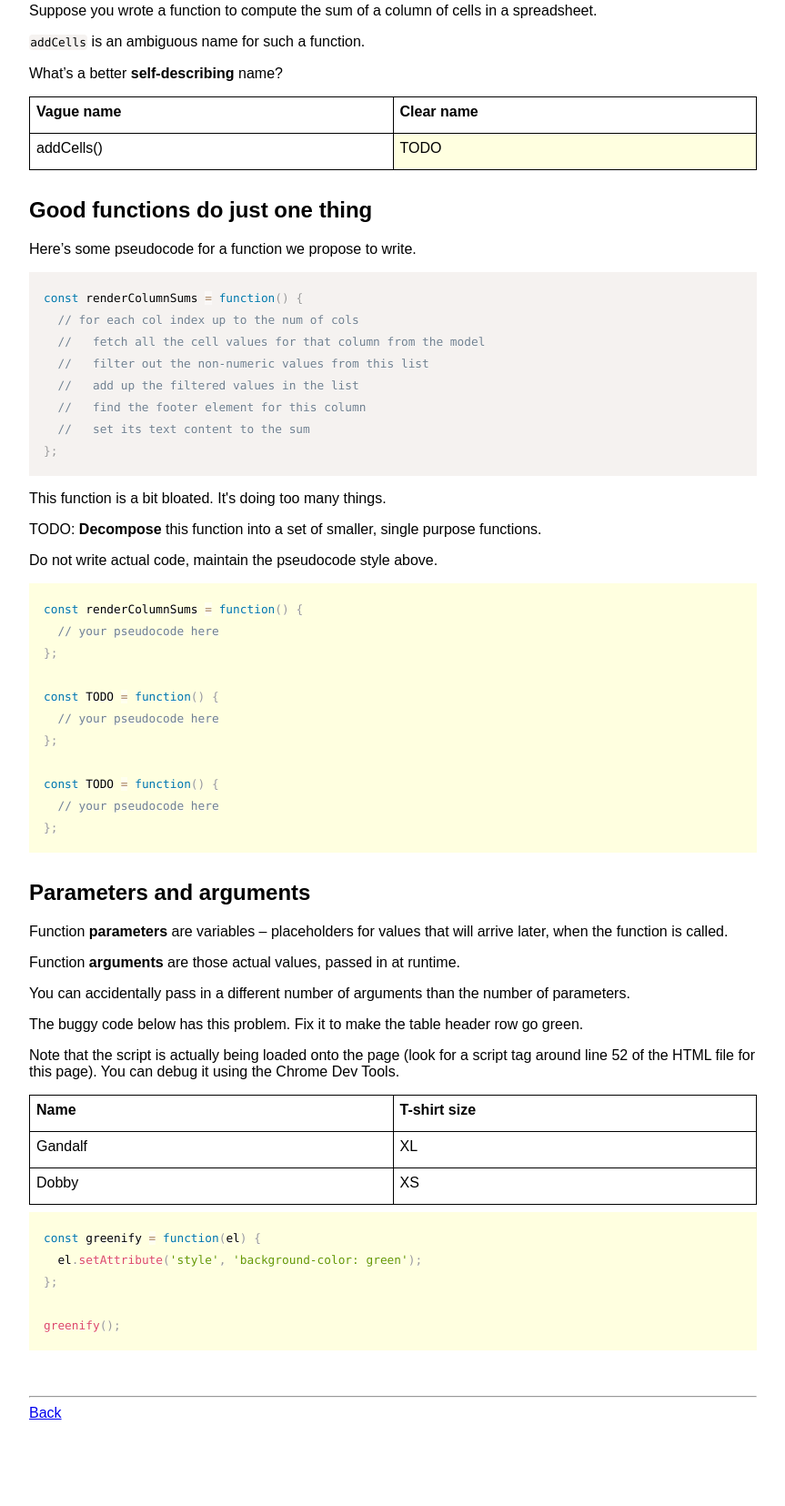
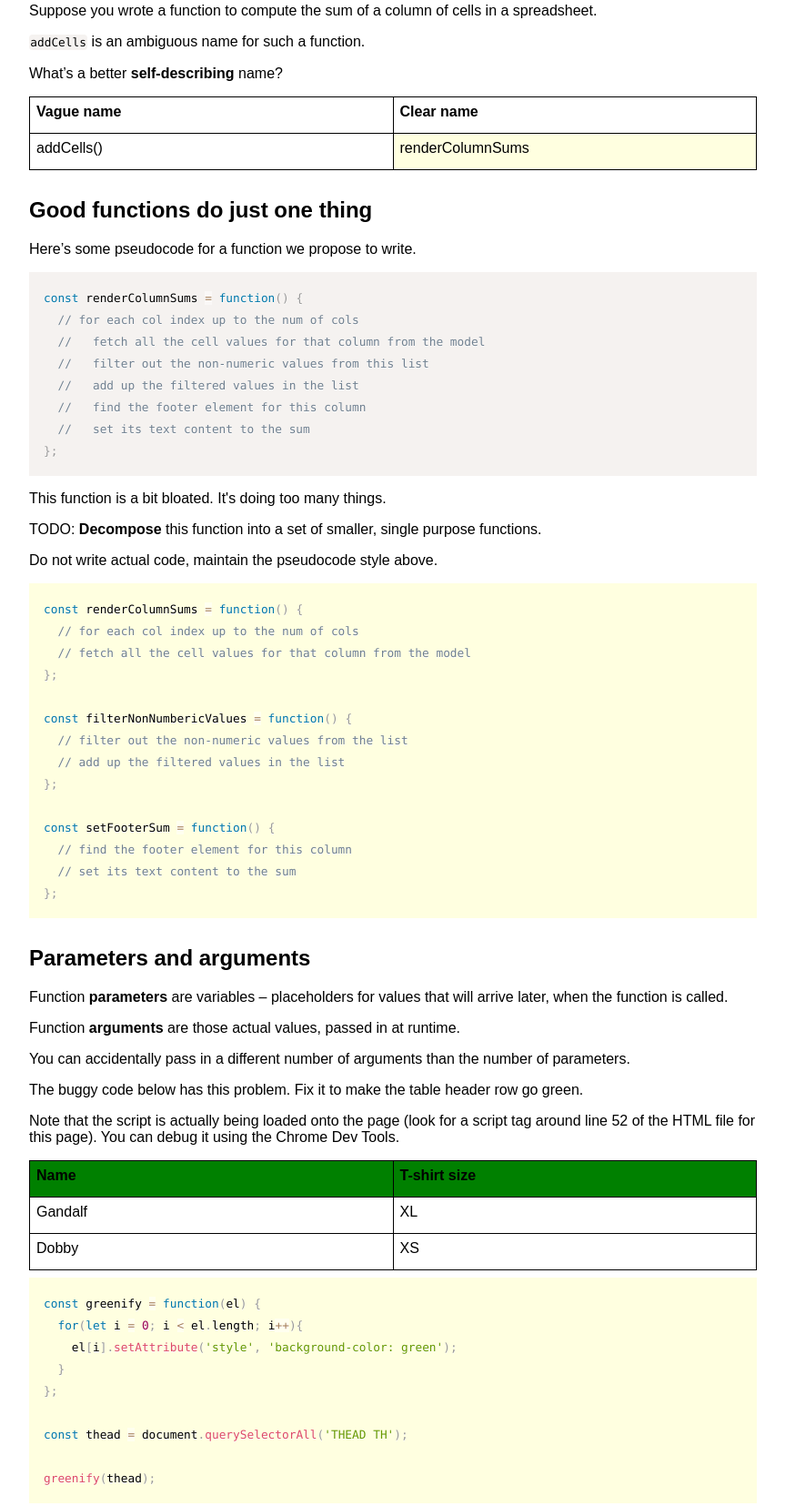
Before and after one commit to tim-hr/precourse-review-site, a website: page public/function-basics.html in a window 1280 px wide. Shown: the part 191-1846 px from the top of the page at 91% size, without its empty margins (223-1086 px from the left). Before the commit the page ends 1811 px from the top, so only its background shows below. Drawn offline with Linux system fonts and the light colour scheme.

Commit message:
complete Topics: Functions

```diff
--- a/public/function-basics.html
+++ b/public/function-basics.html
@@ -19,7 +19,7 @@
     <p>What’s a better <strong>self-describing</strong> name?</p>
     <table>
     <tr><th>Vague name</th><th>Clear name</th></tr>
-    <tr><td>addCells()</td><td class="answer">TODO</td></tr>
+    <tr><td>addCells()</td><td class="answer">renderColumnSums</td></tr>
     </table>
 
     <h2>Good functions do just one thing</h2>
--- a/public/snippets/decompose-function.js
+++ b/public/snippets/decompose-function.js
@@ -1,11 +1,14 @@
 const renderColumnSums = function() {
-  // your pseudocode here
+  // for each col index up to the num of cols
+  // fetch all the cell values for that column from the model
 };
 
-const TODO = function() {
-  // your pseudocode here
+const filterNonNumbericValues = function() {
+  // filter out the non-numeric values from the list
+  // add up the filtered values in the list
 };
 
-const TODO = function() {
-  // your pseudocode here
+const setFooterSum = function() {
+  // find the footer element for this column
+  // set its text content to the sum
 };
--- a/public/snippets/greeting-factory-function.js
+++ b/public/snippets/greeting-factory-function.js
@@ -1,5 +1,8 @@
 const makeGreetingFunction = function(greeting) {
   // TODO
+  return function(greeter){
+    return greeting + ', ' + greeter + '!';
+  }
 };
 
 const greet1 = makeGreetingFunction('Salutations');
--- a/public/snippets/parameters-and-arguments.js
+++ b/public/snippets/parameters-and-arguments.js
@@ -1,5 +1,9 @@
 const greenify = function(el) {
-  el.setAttribute('style', 'background-color: green');
+  for(let i = 0; i < el.length; i++){
+    el[i].setAttribute('style', 'background-color: green');
+  }
 };
 
-greenify();
+const thead = document.querySelectorAll('THEAD TH');
+
+greenify(thead);
```
